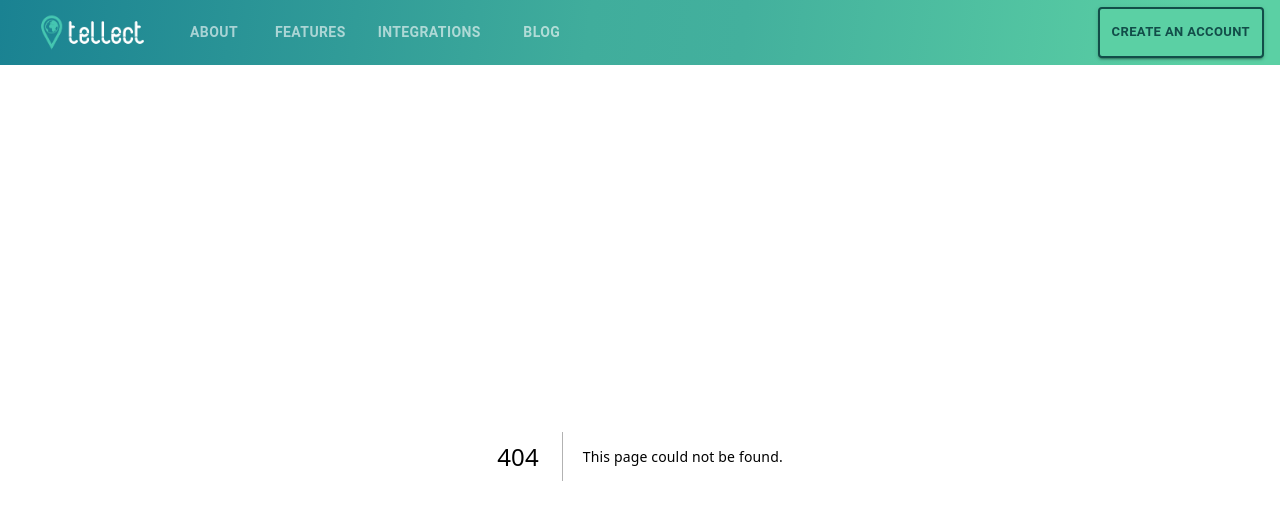
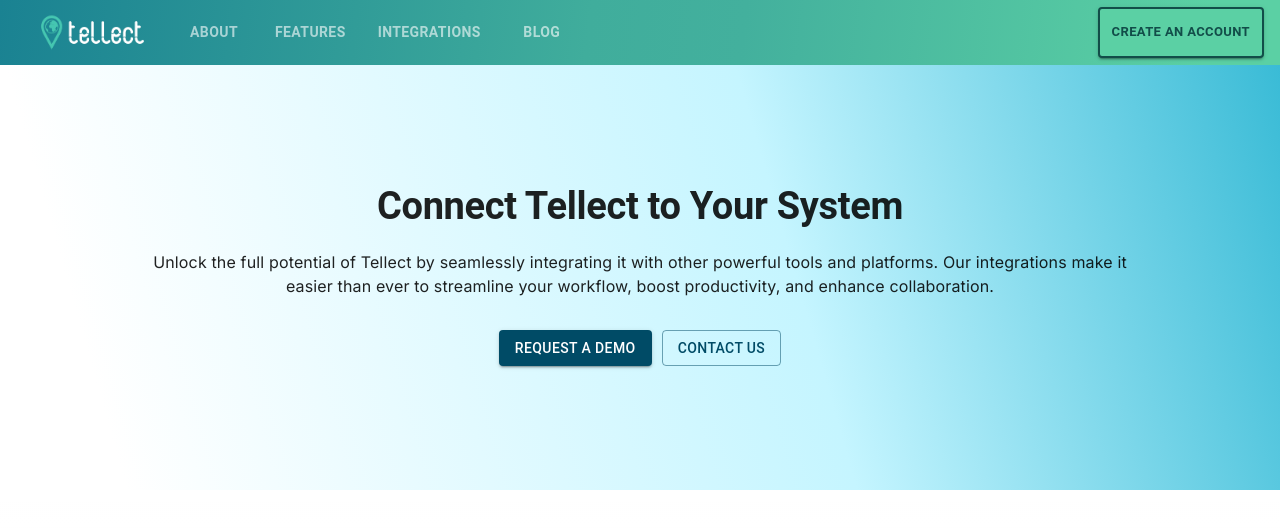
Before and after one commit to MarzukaaZaki/virtual-collaboration-app-nextjs-mui, a Next.js app: page /integrations in a window 1280 px wide. Before the commit this address had no page. Shown: the top 528 px of the page. Built offline with nearby package versions, Linux system fonts and the light colour scheme.

Commit message:
Fixed warnings

```diff
--- a/app/components/Navbar/Navbar.jsx
+++ b/app/components/Navbar/Navbar.jsx
@@ -41,7 +41,7 @@ const Navbar = () => {
                                     >
                                     {
                                         navLinks.map((navLink, index) =>
-                                           <Link href={`/${navLink}`}> <Tab key={index} label={navLink} sx={{color:'white', fontWeight:'bold'}}></Tab></Link>)
+                                           <Link href={`/${navLink}`} key={index}> <Tab  label={navLink} sx={{color:'white', fontWeight:'bold'}}></Tab></Link>)
                                     }
 
                                 </Tabs>
--- /dev/null
+++ b/app/integrations/page.js
@@ -0,0 +1,14 @@
+import { Box } from '@mui/material';
+import React from 'react';
+import Banner from '../components/Banner/Banner';
+
+const IntegrationsPage = () => {
+    return (
+        <Box sx={{ textAlign:'center'}}>
+            <Banner title='Connect Tellect to Your System'
+            subTitle='Unlock the full potential of Tellect by seamlessly integrating it with other powerful tools and platforms. Our integrations make it easier than ever to streamline your workflow, boost productivity, and enhance collaboration. '/>
+        </Box>
+    );
+};
+
+export default IntegrationsPage;
```
